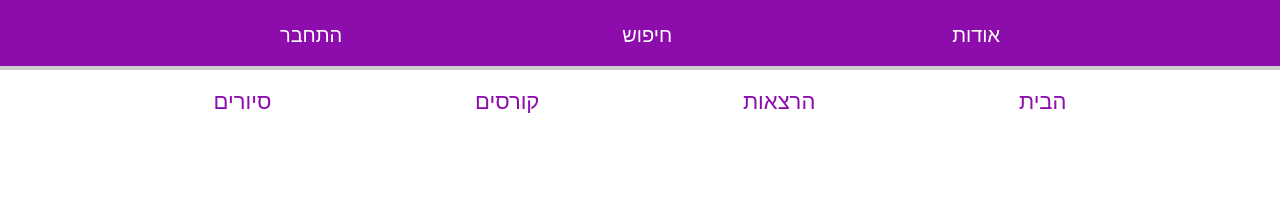
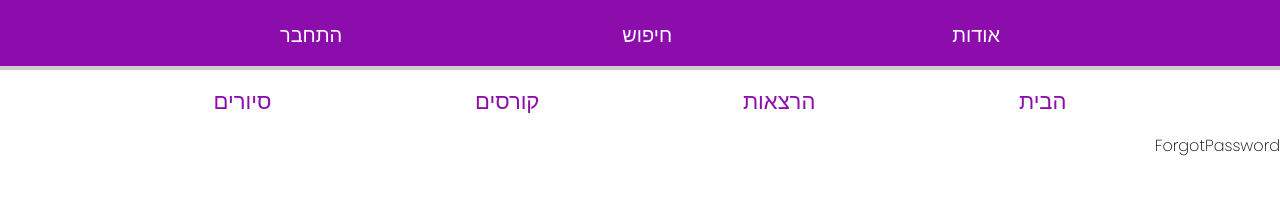
Before and after one commit to itsik-ba/My-Lectures, a React (Vite) app in the folder client/: page /forgotPassword in a window 1280 px wide. Shown: the top 223 px of the page. Built offline with nearby package versions, Linux system fonts and the light colour scheme.

Commit message:
register

```diff
--- a/client/src/App.tsx
+++ b/client/src/App.tsx
@@ -7,7 +7,6 @@ import NavBar from './components/navBar/NavBar'
 import { TopNav}  from './components/topNav/TopNav'
 
 // navBar pages routes/////////////////
-
 import HomePage from './pages/mainBar/main__homePage/HomePage'
 import Lecture from './pages/mainBar/main__lecture/Lecture'
 import Classes from './pages/mainBar/main__classes/Classes'
@@ -15,7 +14,8 @@ import Courses from './pages/mainBar/main__courses/Courses'
 import BottomPage from './components/bottomPage/BottomPage'
 import About from './pages/topBar/top__about/About'
 import Login from './pages/topBar/top__login/Login'
-
+import Register from './pages/topBar/top__register/Register'
+import { ForgotPassword } from './pages/topBar/top__forgotPassword/ForgotPassword'
 
 
 
@@ -39,6 +39,10 @@ function App() {
 
           <Route path="/login" element={<Login/>}/>
 
+          <Route path="/register" element={<Register/>}/>
+
+          <Route path="/forgotPassword" element={<ForgotPassword/>}/>
+
 
         </Routes>
         <BottomPage/>
--- /dev/null
+++ b/client/src/pages/topBar/top__forgotPassword/ForgotPassword.tsx
@@ -0,0 +1,7 @@
+
+
+export const ForgotPassword = () => {
+  return (
+    <div>ForgotPassword</div>
+  )
+}
--- a/client/src/pages/topBar/top__login/Login.tsx
+++ b/client/src/pages/topBar/top__login/Login.tsx
@@ -1,6 +1,7 @@
 import "./style/login.scss"
 import { FontAwesomeIcon } from '@fortawesome/react-fontawesome'
 import { faEnvelope, faUserSecret } from '@fortawesome/free-solid-svg-icons'
+import { Link } from "react-router-dom"
 
 
 const Login = () => {
@@ -21,9 +22,12 @@ const userLogin = () =>{
         <FontAwesomeIcon icon={faUserSecret} className="pass" />
         <input type="password"  name="password"  className="login__myform__userpassword" required/>
           <button type="submit" className="login__myform__btn">התחבר</button>
+
           <div className="forgotPassword">
-          <a href="http://" className="forgotPassword__link">הרשמה</a>
-          <a href="http://" className="forgotPassword__link">שכחתי סיסמה</a>
+
+          <Link to={"/register"} className="forgotPassword__link">הרשמה</Link>
+
+          <Link to={"/forgotPassword"} className="forgotPassword__link">שכחתי סיסמה</Link>
           </div>
 
        </form>
--- /dev/null
+++ b/client/src/pages/topBar/top__register/Register.tsx
@@ -0,0 +1,10 @@
+import "./style/register.scss";
+
+
+const Register = () => {
+  return (
+    <div>Register</div>
+  )
+}
+
+export default Register
```
Also changed, not shown: client/src/pages/topBar/top__register/style/register.scss (added), 1 other file (tests, documents, lock files or other folders).
